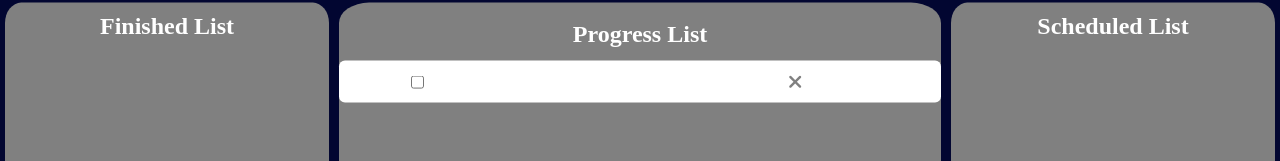
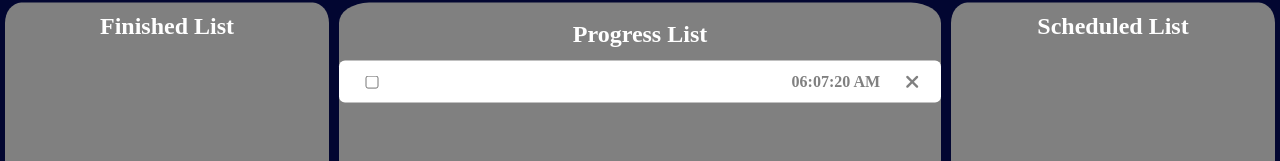
Before and after one commit to 0legendary/To-Do-list, a React (Create React App) app: page / in a window 1280 px wide. Both pictures are taken after a click on the icon 895 px from the left and 162 px from the top of the page. Shown: the part 314-475 px from the top of the page. Built offline with nearby package versions, Linux system fonts and the light colour scheme.

Commit message:
Arranges the position of progress list

```diff
--- a/src/App.css
+++ b/src/App.css
@@ -57,7 +57,7 @@ h2 {
   font-weight: 900;
   color: grey;
   margin-right: -30%;
-    margin-left: 50%;
+  margin-left: 50%;
 }
 
 .app .todos {
@@ -80,6 +80,7 @@ h2 {
 }
 
 .app .todos .todo .left {
+  flex: 2;
   display: flex;
   justify-content: flex-start;
   align-items: center;
@@ -91,8 +92,18 @@ h2 {
   font-weight: 700;
   font-style: normal;
   color: grey;
-  text-align: center;
+  text-align: left;
 }
+
+.app .todos .todo .right {
+  flex: 1;
+  display: flex;
+  align-items: center;
+  justify-content: center;
+  padding-left: 3%;
+}
+
+
 
 .to-do-list {
   width: 100%;
@@ -138,6 +149,50 @@ h2 {
 
 .finished-list-border,
 .progress-list-border,
-.scheduled-list-border{
+.scheduled-list-border {
   padding-top: 3%;
 }
+
+
+/* progress-list */
+
+.fa-times {
+  padding-left: 0%;
+}
+
+.fa-times {
+  cursor: pointer;
+  font-size: larger;
+  font-weight: 900;
+  color: grey;
+  margin-right: -66% !important;
+  margin-left: -5% !important;
+}
+
+.progress-time {
+  margin-left: 3px;
+  font-size: medium;
+  font-weight: 700;
+  font-style: normal;
+  color: grey;
+  text-align: center;
+  align-items: center;
+}
+
+
+
+.progress-time {
+  padding-left: 5%;
+}
+
+.right {
+  display: flex;
+  align-items: center;
+  justify-content: center;
+  padding-left: 5%;
+}
+
+.checkbox-progress {
+  margin-left: -35%;
+  margin-right: -35%;
+}
--- a/src/App.js
+++ b/src/App.js
@@ -33,8 +33,13 @@ function App() {
         </div>
         <div className="input">
           <input value={toDo} onChange={(e) => setTodo(e.target.value)} type="text" placeholder="🖊️ Add item..." />
-          <i onClick={() => setToDos([...toDos, { id: Date.now(), text: toDo, status: false }])} className="fas fa-plus"></i>
+          <i onClick={() => {
+            const currentTime = new Date().toLocaleTimeString([], { hour: '2-digit', minute: '2-digit', second: '2-digit' });
+            setToDos([...toDos, { id: Date.now(), text: toDo, status: false, time: currentTime }])
+
+          }} className="fas fa-plus"></i>
         </div>
+
       </div>
 
       <div className="lists-container">
@@ -72,7 +77,7 @@ function App() {
                   return (
                     <div className="todo" key={obj.id}>
                       <div className="left">
-                        <input
+                        <input className='checkbox-progress'
                           onChange={() => handleCheck(obj.id, new Date().toLocaleString())}
                           value={obj.status}
                           type="checkbox"
@@ -81,13 +86,16 @@ function App() {
 
                         />
                         <p>{obj.text}</p>
+
                       </div>
                       <div className="right">
+                        {obj.time && <p className='progress-time'>{obj.time}</p>}
                         <i onClick={() => {
                           setToDos(toDos.filter(obj2 => obj2.id !== obj.id));
                           setScheduled([...scheduled, { id: Date.now(), text: obj.text, status: false, time: new Date().toLocaleString() }]);
 
                         }} className="fas fa-times"></i>
+
                       </div>
                     </div>
                   )
```
